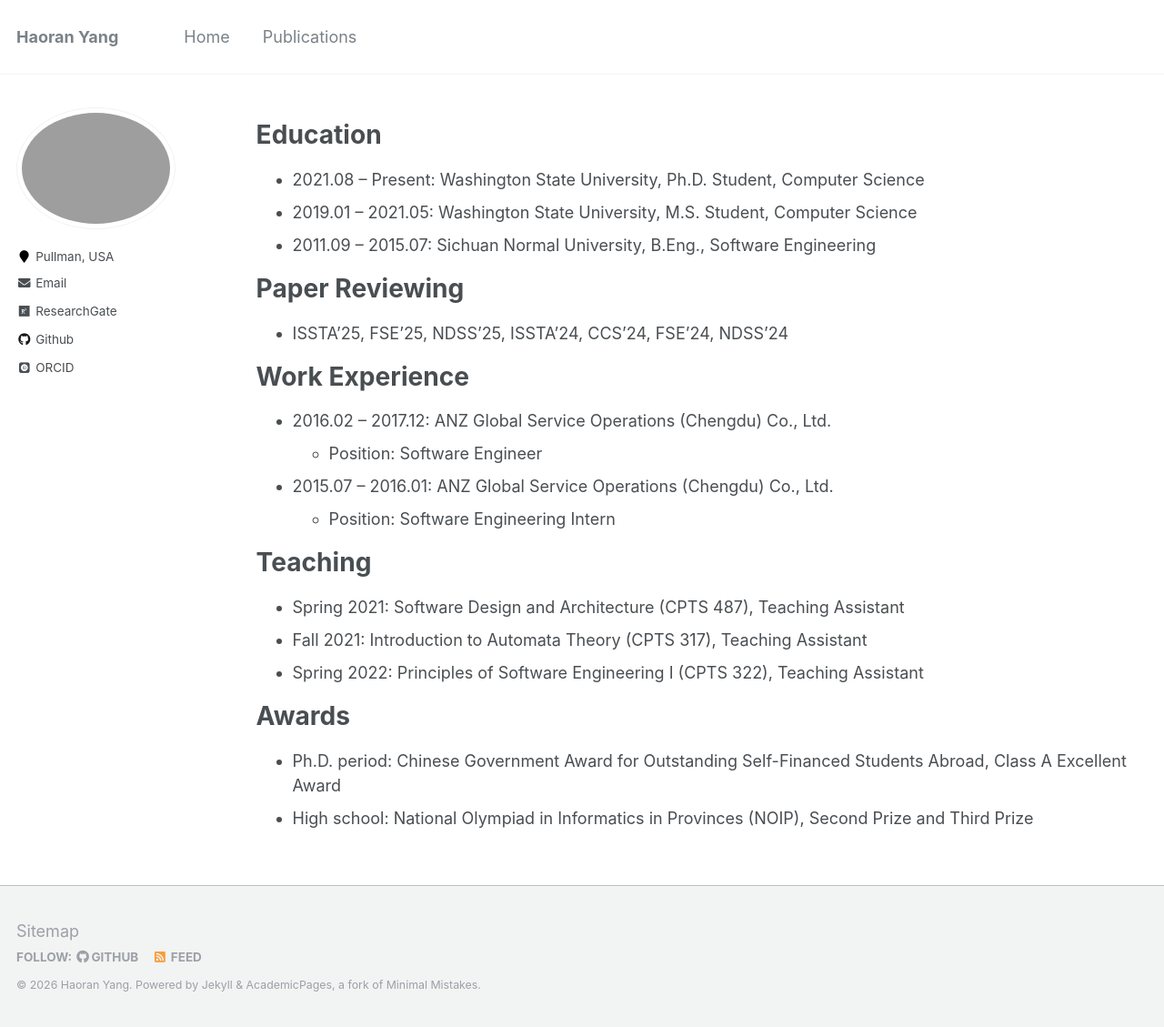
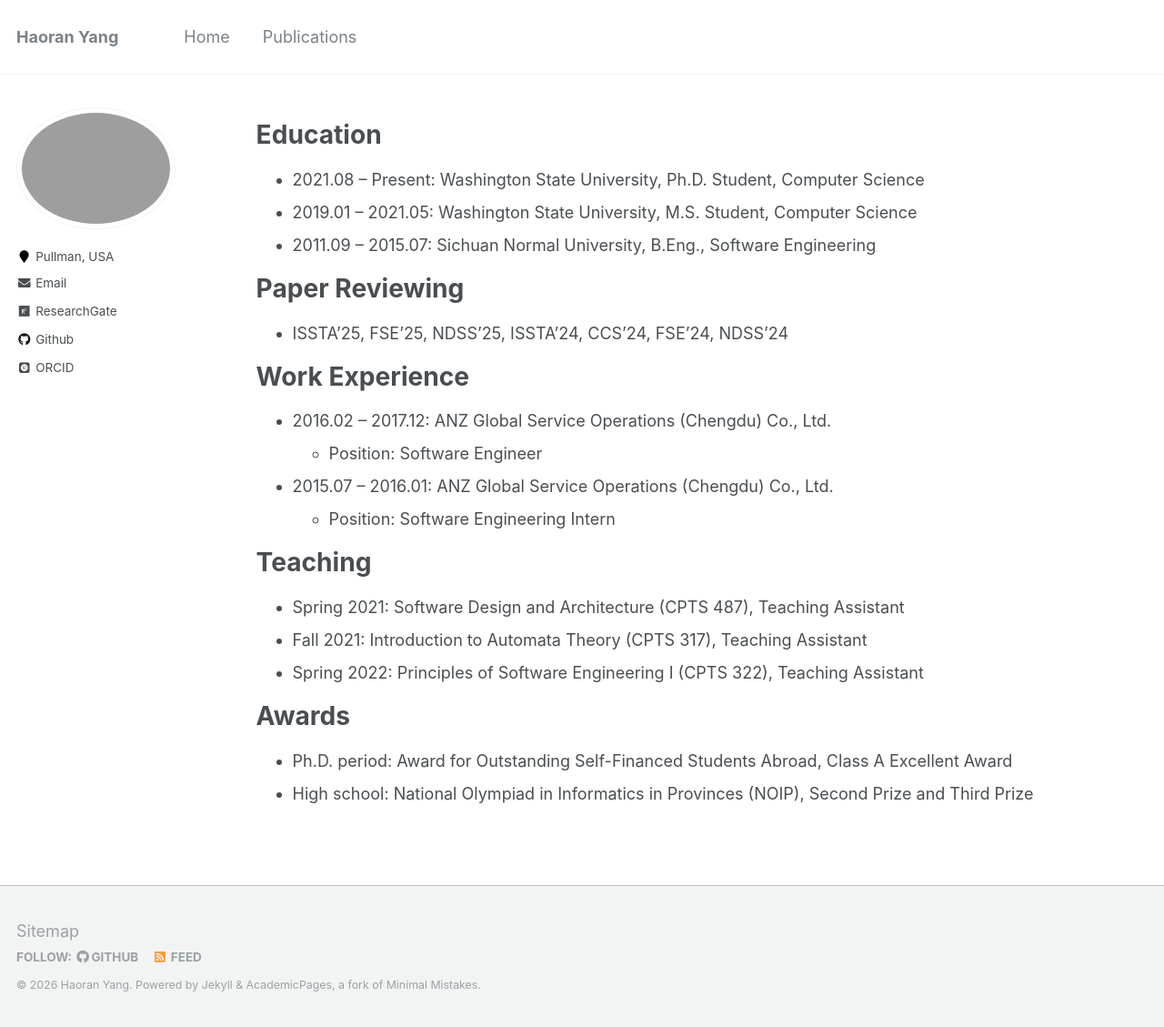
Before and after one commit to yhryyq/yhryyq.github.io, a Jekyll site: the page built from _pages/cv.md, in a window 1280 px wide and 1129 px high. Shown: the whole window at 91% size. Built offline with Jekyll 4.4.1, drawn with Linux system fonts in a browser that asks for light colours; some web fonts are replaced.

Commit message:
Adjust PhD award wording in CV

```diff
--- a/_pages/cv.md
+++ b/_pages/cv.md
@@ -34,5 +34,5 @@ Teaching
 
 Awards
 ======
-* Ph.D. period: Chinese Government Award for Outstanding Self-Financed Students Abroad, Class A Excellent Award
+* Ph.D. period: Award for Outstanding Self-Financed Students Abroad, Class A Excellent Award
 * High school: National Olympiad in Informatics in Provinces (NOIP), Second Prize and Third Prize
```
